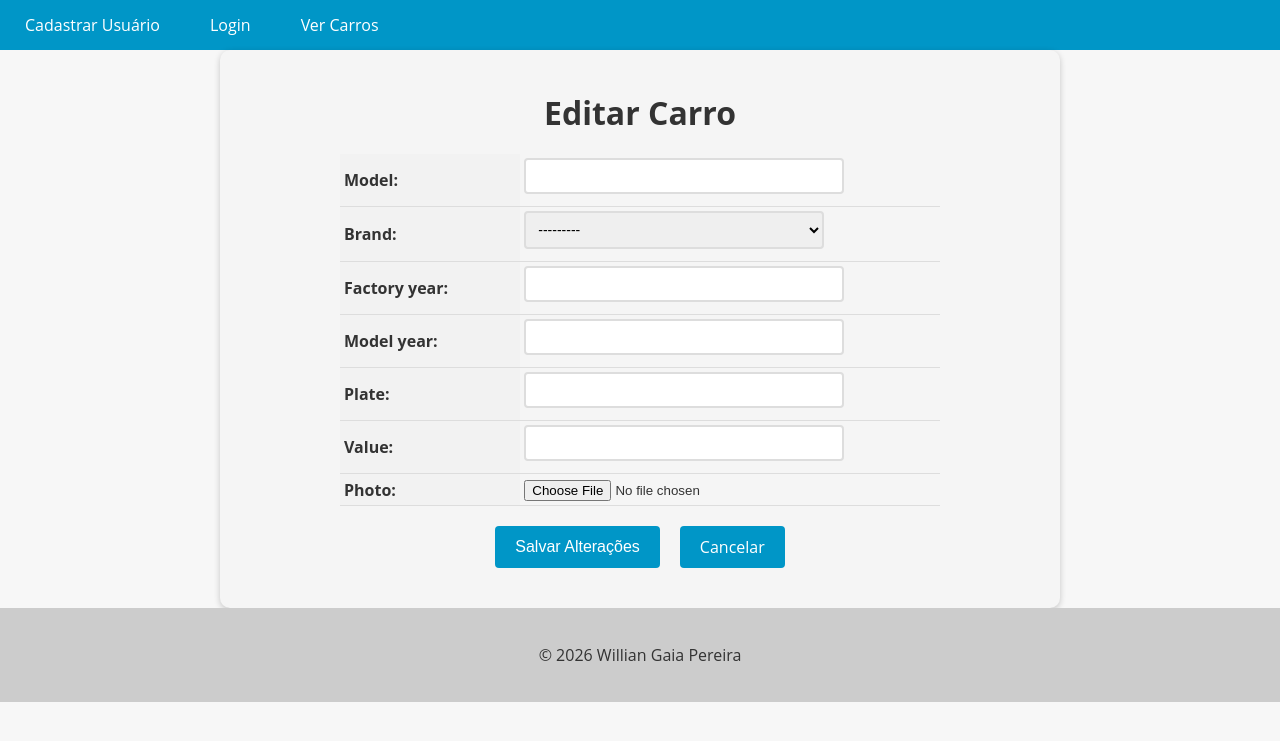
After one commit to williangaia/cars, a Django app: template cars/templates/car_update.html in a window 1280 px wide. The commit adds this page. Shown: the top 741 px of the page. Run offline with Django 5.2, Linux system fonts and the light colour scheme; the template is opened without the code that fills it: values that come from a table or form of the project are taken from there, others are empty.

Commit message:
add CarUpdateView

```diff
--- a/app/urls.py
+++ b/app/urls.py
@@ -4,7 +4,12 @@ from django.contrib import admin
 from django.urls import path
 
 from accounts.views import login_view, logout_view, register_view
-from cars.views import CarDetailView, CarsListView, NewCarCreateView
+from cars.views import (
+    CarDetailView,
+    CarsListView,
+    CarUpdateView,
+    NewCarCreateView,
+)
 
 urlpatterns = [
     path('admin/', admin.site.urls),
@@ -16,4 +21,9 @@ urlpatterns = [
     path(
         route='car/<int:pk>/', view=CarDetailView.as_view(), name='car_detail'
     ),
+    path(
+        route='car/<int:pk>/update/',
+        view=CarUpdateView.as_view(),
+        name='car_update',
+    ),
 ] + static(settings.MEDIA_URL, document_root=settings.MEDIA_ROOT)
--- a/cars/templates/car_detail.html
+++ b/cars/templates/car_detail.html
@@ -94,4 +94,7 @@
       <p><strong>Placa:</strong> {{ object.plate }}</p>
       <p><strong>Preço:</strong> R$ {{ object.value }}</p>
   </div>
+  <div class="buttons-container">
+    <a href="{% url 'car_update' pk=object.pk %}" class="btn btn-primary">Editar</a>
+  </div>
 {% endblock %}
--- /dev/null
+++ b/cars/templates/car_update.html
@@ -0,0 +1,122 @@
+{% extends "base.html" %}
+
+{% block content %}
+
+  <style>
+    form {
+      max-width: 800px;
+      margin: 0 auto;
+      padding: 20px;
+      background-color: #f5f5f5;
+      border-radius: 10px;
+      box-shadow: 0 2px 6px rgba(0, 0, 0, 0.2);
+    }
+
+    form h1 {
+      font-size: 2rem;
+      margin-bottom: 20px;
+      text-align: center;
+    }
+
+    table {
+      margin: 0 auto;
+      border-collapse: collapse;
+      width: 100%;
+      max-width: 600px;
+    }
+
+    th, td {
+      padding: 4px;
+      text-align: left;
+      border-bottom: 1px solid #ddd;
+    }
+
+    th {
+      background-color: #f2f2f2;
+    }
+
+    input[type="text"], input[type="number"], select, textarea {
+      padding: 8px;
+      font-size: 14px;
+      border: 2px solid #ddd;
+      border-radius: 4px;
+      width: 100%;
+      max-width: 300px;
+      margin-bottom: 8px;
+      transition: border-bottom-color 0.3s ease-in-out;
+    }
+
+    input[type="text"]:focus, input[type="number"]:focus, select:focus, textarea:focus {
+      outline: none;
+      border-bottom-color: #0096c7;
+    }
+
+    .btn {
+      background-color: #0096c7;
+      color: #fff;
+      border: none;
+      padding: 10px 20px;
+      font-size: 16px;
+      border-radius: 4px;
+      cursor: pointer;
+      transition: background-color 0.3s ease-in-out;
+    }
+
+    .buttons-container {
+      display: flex;
+      justify-content: center;
+      margin-top: 20px;
+      margin-bottom: 20px;
+    }
+
+    .btn {
+      display: inline-block;
+      background-color: #0096c7;
+      color: #fff;
+      border: none;
+      padding: 10px 20px;
+      font-size: 16px;
+      border-radius: 4px;
+      cursor: pointer;
+      transition: background-color 0.3s ease-in-out;
+      margin: 0 10px;
+    }
+
+    .btn:hover {
+      background-color: #108eb8;
+    }
+
+    .btn-danger {
+      background-color: #d9534f;
+      text-decoration: none !important;
+    }
+
+    .btn-danger:hover {
+      background-color: #d2221c;
+    }
+
+    .error-message {
+      color: #d9534f;
+      font-size: 14px;
+      margin-top: 5px;
+    }
+
+    a {
+      text-decoration: none !important;
+    }
+
+  </style>
+  <form method="post" enctype="multipart/form-data">
+    {% csrf_token %}
+    <h1>Editar Carro</h1>
+    <table>
+      {{ form.as_table }}
+    </table>
+    <div>
+      <div class="buttons-container">
+        <input type="submit" value="Salvar Alterações" class="btn btn-primary">
+        <a href="{% url 'cars_list' %}" class="btn btn-secondary">Cancelar</a>
+      </div>
+    </div>
+  </form>
+{% endblock %}
```
Also changed, not shown: cars/views.py (+8 -1 lines), media/cars/chevett-tubarao.jpeg (added), media/cars/corcel.webp (added), media/cars/fiat-elba.webp (added), media/cars/fiat-elba_8XIn2mR.webp (added), media/cars/fiat-oggi.webp (added), media/cars/kombi.webp (added), media/cars/marea-20v.jpg (added), media/cars/opala6cc.jpg (added), media/cars/toro.jpg (added), media/cars/toro_KdKb7fc.jpg (added), media/cars/toro_bMUlPcu.jpg (added), media/cars/toro_r8lF0gv.jpg (added), media/cars/toro_rdPMVF9.jpg (added), 1 more files, 1 other file.
